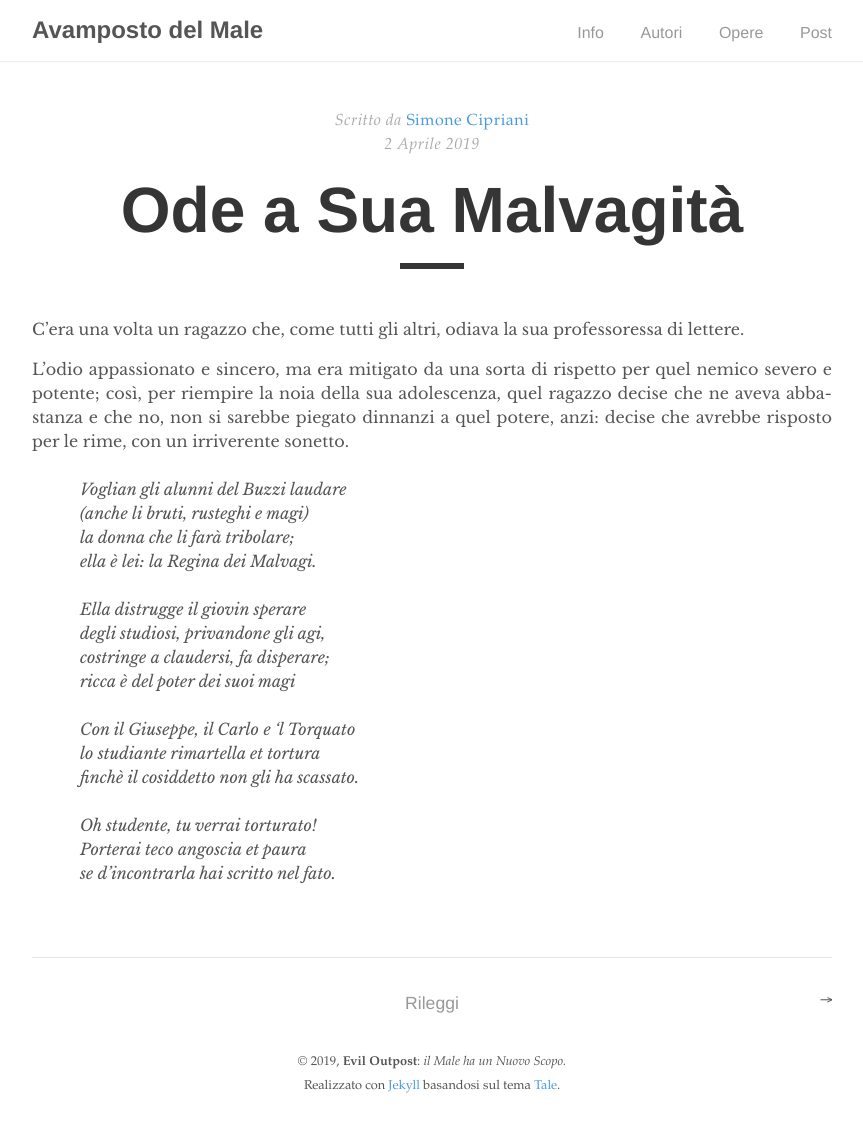
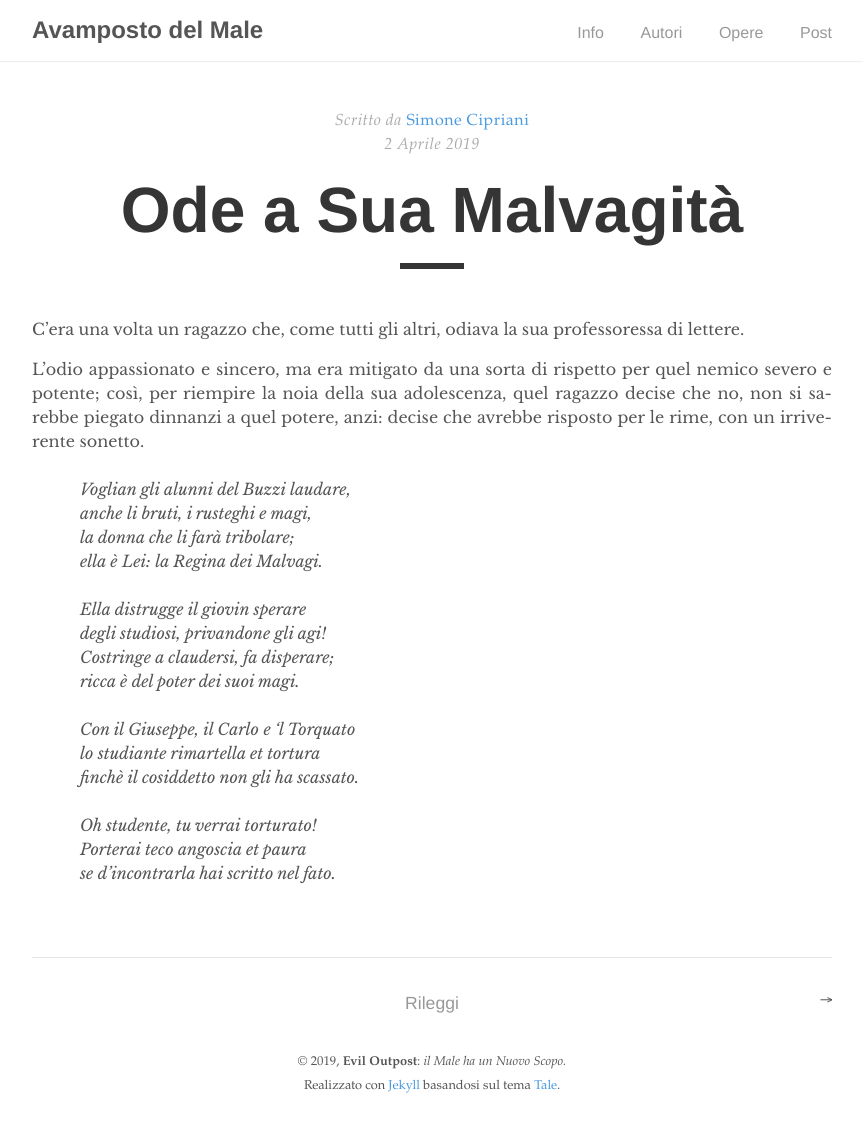
Before and after one commit to eviloutpost/eviloutpost.github.io, a Jekyll site: the page built from _posts/2019-04-02-caramelli.md, in a window 1280 px wide. Shown: the whole page, without its empty margins (208-1071 px from the left). Built offline with Jekyll 4.4.1, drawn with Linux system fonts in a browser that asks for light colours.

Commit message:
little fix to Ode

```diff
--- a/_posts/2019-04-02-caramelli.md
+++ b/_posts/2019-04-02-caramelli.md
@@ -7,18 +7,18 @@ display: 3
 
 C'era una volta un ragazzo che, come tutti gli altri, odiava la sua professoressa di lettere.
 
-L'odio appassionato e sincero, ma era mitigato da una sorta di rispetto per quel nemico severo e potente; così, per riempire la noia della sua adolescenza, quel ragazzo decise che ne aveva abbastanza e che no, non si sarebbe piegato dinnanzi a quel potere, anzi: decise che avrebbe risposto per le rime, con un irriverente sonetto.
+L'odio appassionato e sincero, ma era mitigato da una sorta di rispetto per quel nemico severo e potente; così, per riempire la noia della sua adolescenza, quel ragazzo decise che no, non si sarebbe piegato dinnanzi a quel potere, anzi: decise che avrebbe risposto per le rime, con un irriverente sonetto.
 
 <div style="font-style: italic; margin-top: 24px; margin-bottom: 24px; padding-left: 48px;">
-Voglian gli alunni del Buzzi laudare<br/>
-(anche li bruti, rusteghi e magi)<br/>
+Voglian gli alunni del Buzzi laudare,<br/>
+anche li bruti, i rusteghi e magi,<br/>
 la donna che li farà tribolare;<br/>
-ella è lei: la Regina dei Malvagi.<br/>
+ella è Lei: la Regina dei Malvagi.<br/>
 <br>
 Ella distrugge il giovin sperare<br/>
-degli studiosi, privandone gli agi,<br/>
-costringe a claudersi, fa disperare;<br/>
-ricca è del poter dei suoi magi<br/>
+degli studiosi, privandone gli agi!<br/>
+Costringe a claudersi, fa disperare;<br/>
+ricca è del poter dei suoi magi.<br/>
 <br>
 Con il Giuseppe, il Carlo e ‘l Torquato<br/>
 lo studiante rimartella et tortura<br/>
```
